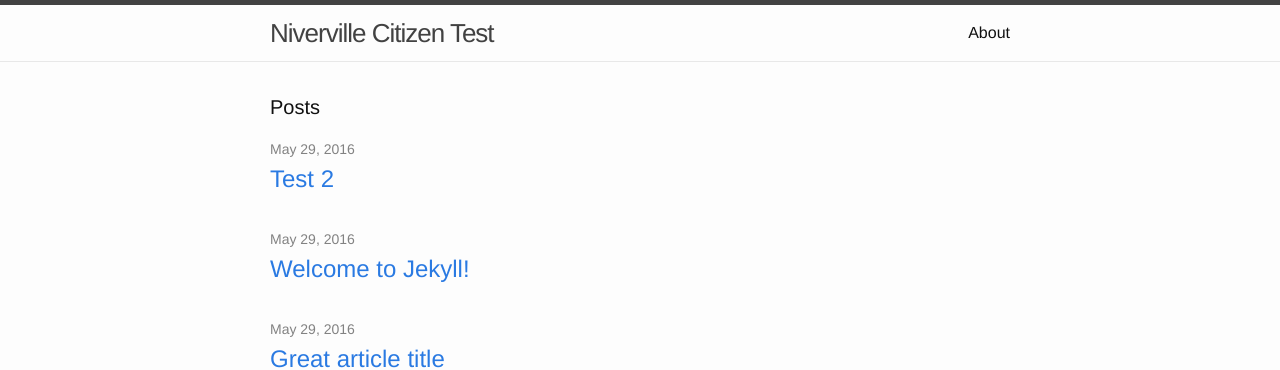
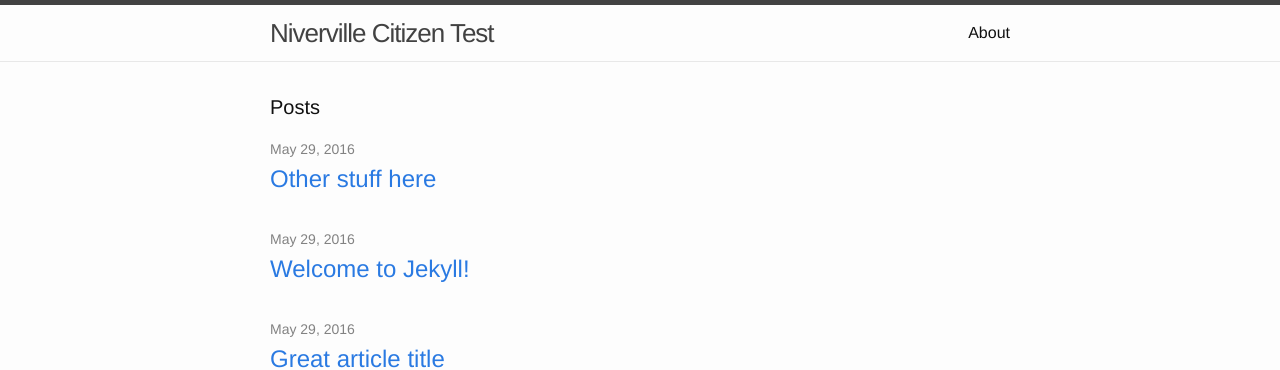
Before and after one commit to JustinPatenaude/-nc-test, a Jekyll site: the page built from index.html, in a window 1280 px wide. Shown: the top 370 px of the page. Built offline with Jekyll 4.4.1, drawn with Linux system fonts in a browser that asks for light colours.

Commit message:
Updated Test 2

```diff
--- a/_posts/2016-05-29-test-2.markdown
+++ b/_posts/2016-05-29-test-2.markdown
@@ -1,5 +1,5 @@
 ---
-title: Test 2
+title: Other stuff here
 date: 2016-05-29 20:50:00 Z
 categories:
 - Test1
```
